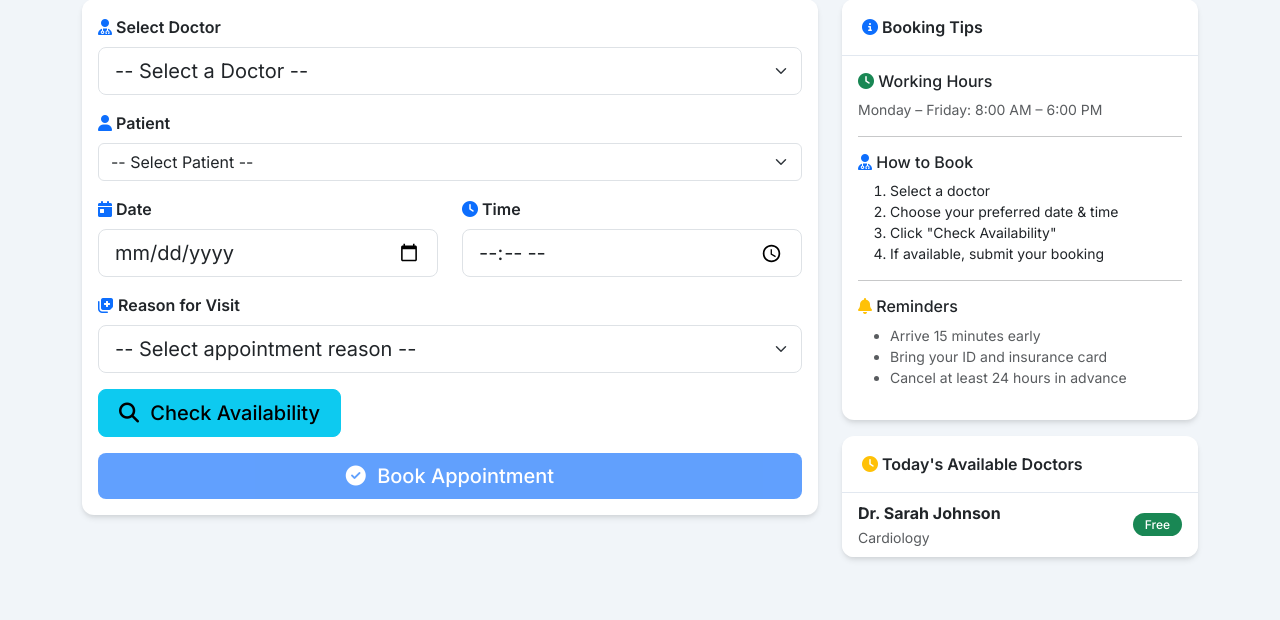
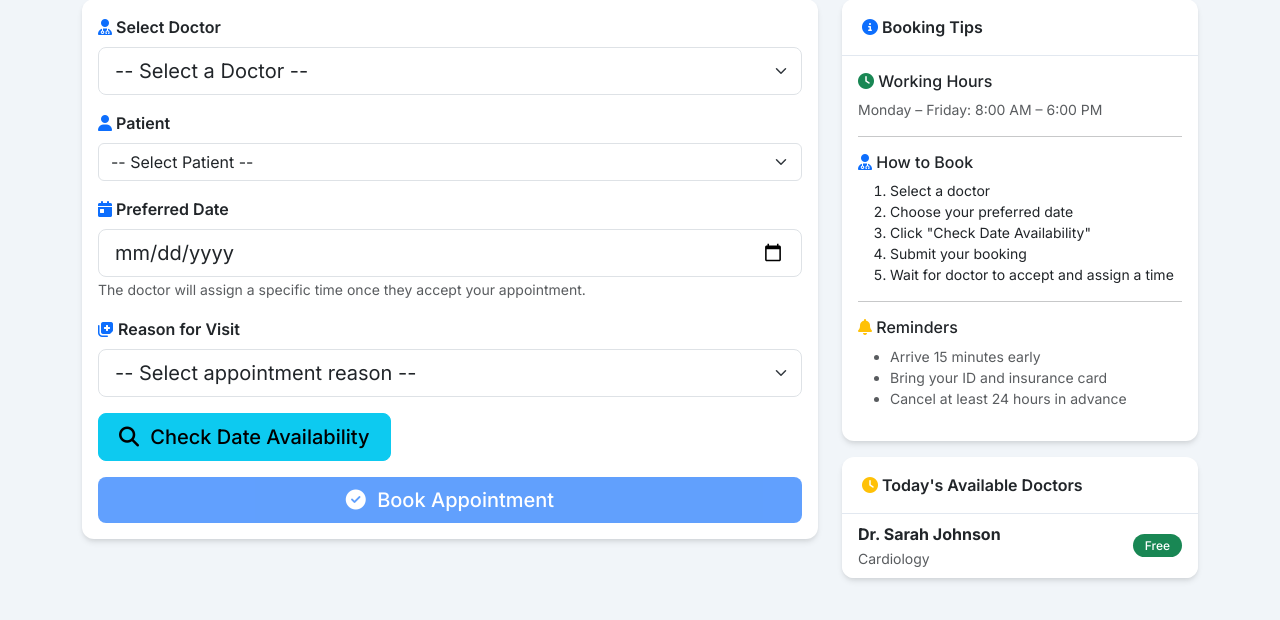
Before and after one commit to cjmaina2-eng/hospital-management-system, a Flask app: page /appointments/new in a window 1280 px wide. Shown: the part 138-758 px from the top of the page. Run offline with Flask 3, Linux system fonts and the light colour scheme; a user stored in the database is signed in; data comes from the database, SQL or seed files in the repository; parts of the project's set-up code (start-up, migrations or seed data) failed here and were passed over.

Commit message:
feat: Automate appointment time assignment - patients book date only, doctors assign time on acceptance

```diff
--- a/app/models/appointment.py
+++ b/app/models/appointment.py
@@ -7,7 +7,9 @@ class Appointment(db.Model):
     id = db.Column(db.Integer, primary_key=True)
     patient_id = db.Column(db.Integer, db.ForeignKey('patients.id'), nullable=False)
     doctor_id = db.Column(db.Integer, db.ForeignKey('doctors.id'), nullable=False)
-    appointment_date = db.Column(db.DateTime, nullable=False)
+    appointment_date = db.Column(db.DateTime, nullable=True)  # Set only after doctor accepts and assigns time
+    appointment_date_requested = db.Column(db.Date, nullable=False)  # Date requested by patient (without time)
+    appointment_time = db.Column(db.String(5), nullable=True)  # Time assigned by doctor (HH:MM format)
     reason = db.Column(db.Text, nullable=False)
     status = db.Column(db.String(20), default='Pending')  # Pending, Accepted, Rejected, Completed, Cancelled
     created_at = db.Column(db.DateTime, default=datetime.utcnow)
--- a/app/routes/appointment.py
+++ b/app/routes/appointment.py
@@ -85,11 +85,10 @@ def new():
     if request.method == 'POST':
         doctor_id = request.form.get('doctor_id')
         appointment_date = request.form.get('appointment_date')
-        appointment_time = request.form.get('appointment_time')
         reason = request.form.get('reason')
         other_reason = request.form.get('other_reason')
 
-        if not all([doctor_id, appointment_date, appointment_time, reason]):
+        if not all([doctor_id, appointment_date, reason]):
             flash('All fields are required.', 'danger')
             return redirect(url_for('appointment.new'))
 
@@ -99,11 +98,11 @@ def new():
                 return redirect(url_for('appointment.new'))
             reason = other_reason.strip()
 
-        # Combine date and time
+        # Parse appointment date
         try:
-            dt = datetime.strptime(f"{appointment_date} {appointment_time}", '%Y-%m-%d %H:%M')
+            appt_date = datetime.strptime(appointment_date, '%Y-%m-%d').date()
         except ValueError:
-            flash('Invalid date or time format.', 'danger')
+            flash('Invalid date format.', 'danger')
             return redirect(url_for('appointment.new'))
 
         # If admin/receptionist, they must select a patient
@@ -117,33 +116,21 @@ def new():
                 flash('Patient not found.', 'danger')
                 return redirect(url_for('appointment.new'))
 
-        # Check doctor exists and is free
+        # Check doctor exists
         doctor = Doctor.query.get(doctor_id)
         if not doctor:
             flash('Doctor not found.', 'danger')
             return redirect(url_for('appointment.new'))
 
-        if doctor.status != 'free':
-            flash(f'Dr. {doctor.user.first_name} {doctor.user.last_name} is not available at the moment (status: {doctor.status}).', 'danger')
-            return redirect(url_for('appointment.new'))
-
-        # Check for conflicting appointments
-        conflict = Appointment.query.filter(
-            Appointment.doctor_id == doctor_id,
-            Appointment.appointment_date == dt,
-            Appointment.status.in_(['Pending', 'Accepted', 'Scheduled'])
-        ).first()
-        if conflict:
-            flash('This time slot is already booked. Please choose another.', 'danger')
-            return redirect(url_for('appointment.new'))
-
-        # Create appointment with PENDING status
+        # Create appointment with PENDING status (time to be assigned by doctor)
         appt = Appointment(
             patient_id=patient.id,
             doctor_id=doctor.id,
-            appointment_date=dt,
+            appointment_date_requested=appt_date,
+            appointment_date=None,  # Will be set when doctor accepts and assigns time
+            appointment_time=None,   # Will be set when doctor accepts and assigns time
             reason=reason,
-            status='Pending'  # <-- Doctor must accept/reject
+            status='Pending'  # <-- Doctor must accept/reject and assign time
         )
         db.session.add(appt)
         db.session.commit()
@@ -158,73 +145,52 @@ def new():
         patients = Patient.query.all()
 
     today = datetime.now().strftime('%Y-%m-%d')
-    now_time = datetime.now().strftime('%H:%M')
     return render_template('appointment/new.html',
                            doctors=doctors,
                            patients=patients,
                            patient=patient,
-                           today=today,
-                           now_time=now_time)
+                           today=today)
 
 @bp.route('/check_availability', methods=['GET'])
 @login_required
 def check_availability():
-    """JSON endpoint to check if a doctor is available."""
+    """JSON endpoint to check if a doctor is available on a date."""
     doctor_id = request.args.get('doctor_id')
     date = request.args.get('date')
-    time = request.args.get('time')
 
-    if not all([doctor_id, date, time]):
+    if not all([doctor_id, date]):
         return jsonify({'available': False, 'message': 'Missing parameters'}), 400
 
     try:
-        dt = datetime.strptime(f"{date} {time}", '%Y-%m-%d %H:%M')
+        appt_date = datetime.strptime(date, '%Y-%m-%d').date()
     except ValueError:
-        return jsonify({'available': False, 'message': 'Invalid date/time format'}), 400
+        return jsonify({'available': False, 'message': 'Invalid date format'}), 400
 
     doctor = Doctor.query.get(doctor_id)
     if not doctor:
         return jsonify({'available': False, 'message': 'Doctor not found'}), 404
 
-    # Check status
-    if doctor.status != 'free':
-        status_map = {
-            'in_session': 'currently in a consultation',
-            'on_leave': 'on leave',
-            'lunch_break': 'on lunch break',
-            'in_surgery': 'in surgery'
-        }
-        reason = status_map.get(doctor.status, 'unavailable')
+    # Check if date is today or in the past
+    today = datetime.now().date()
+    if appt_date < today:
         return jsonify({
             'available': False,
-            'message': f'Dr. {doctor.user.first_name} {doctor.user.last_name} is {reason}.'
+            'message': 'Cannot book appointments in the past.'
         })
 
-    # Check conflicting appointments (including pending ones)
+    # Check conflicting appointments for this date (only those with assigned times)
     existing = Appointment.query.filter(
         Appointment.doctor_id == doctor_id,
-        Appointment.appointment_date == dt,
-        Appointment.status.in_(['Pending', 'Accepted', 'Scheduled'])
-    ).first()
-    if existing:
-        return jsonify({
-            'available': False,
-            'message': f'Dr. {doctor.user.first_name} {doctor.user.last_name} is already booked at this time.'
-        })
-
-    # Working hours
-    hour = dt.hour
-    if hour < 8 or hour >= 18:
-        return jsonify({
-            'available': False,
-            'message': 'Please select a time between 8:00 AM and 6:00 PM.'
-        })
+        Appointment.appointment_date_requested == appt_date,
+        Appointment.status.in_(['Pending', 'Accepted'])
+    ).count()
 
     return jsonify({
         'available': True,
-        'message': f'Dr. {doctor.user.first_name} {doctor.user.last_name} is available!',
+        'message': f'Dr. {doctor.user.first_name} {doctor.user.last_name} is available on this date!',
         'doctor_name': f"Dr. {doctor.user.first_name} {doctor.user.last_name}",
-        'specialization': doctor.specialization
+        'specialization': doctor.specialization,
+        'pending_count': existing
     })
 
 @bp.route('/<int:id>')
@@ -250,10 +216,10 @@ def view(id):
 
     return render_template('appointment/view.html', appointment=appointment)
 
-@bp.route('/<int:id>/accept', methods=['POST'])
+@bp.route('/<int:id>/accept', methods=['GET', 'POST'])
 @login_required
 def accept(id):
-    """Doctor accepts a pending appointment."""
+    """Doctor accepts a pending appointment and assigns a time."""
     appointment = Appointment.query.get_or_404(id)
 
     # Only the assigned doctor can accept
@@ -266,10 +232,48 @@ def accept(id):
         flash('This appointment is no longer pending.', 'warning')
         return redirect(url_for('dashboard.index'))
 
+    # GET: Show form to select time
+    if request.method == 'GET':
+        return render_template('appointment/accept.html', appointment=appointment)
+
+    # POST: Process time selection
+    appointment_time = request.form.get('appointment_time')
+
+    if not appointment_time:
+        flash('Please select a time.', 'danger')
+        return render_template('appointment/accept.html', appointment=appointment)
+
+    try:
+        # Combine date and time
+        dt = datetime.strptime(f"{appointment.appointment_date_requested} {appointment_time}", '%Y-%m-%d %H:%M')
+    except ValueError:
+        flash('Invalid time format.', 'danger')
+        return render_template('appointment/accept.html', appointment=appointment)
+
+    # Validate working hours
+    hour = dt.hour
+    if hour < 8 or hour >= 18:
+        flash('Please select a time between 8:00 AM and 6:00 PM.', 'danger')
+        return render_template('appointment/accept.html', appointment=appointment)
+
+    # Check for conflicting appointments at this time
+    conflict = Appointment.query.filter(
+        Appointment.doctor_id == appointment.doctor_id,
+        Appointment.appointment_date == dt,
+        Appointment.status.in_(['Accepted']),
+        Appointment.id != appointment.id
+    ).first()
+    if conflict:
+        flash('This time slot conflicts with another appointment. Please choose another time.', 'danger')
+        return render_template('appointment/accept.html', appointment=appointment)
+
+    # Accept and assign time
+    appointment.appointment_date = dt
+    appointment.appointment_time = appointment_time
     appointment.status = 'Accepted'
     db.session.commit()
     queue_appointment_email(appointment, 'Accepted')
-    flash('Appointment accepted. The patient has been notified by email.', 'success')
+    flash('Appointment accepted and time assigned. The patient has been notified by email.', 'success')
     return redirect(request.referrer or url_for('dashboard.index'))
 
 @bp.route('/<int:id>/reject', methods=['POST'])
--- a/app/templates/appointment/new.html
+++ b/app/templates/appointment/new.html
@@ -57,25 +57,15 @@
                     </div>
                     {% endif %}
 
-                    <div class="row">
                     <!-- Date Picker -->
-                        <div class="col-md-6 mb-3">
+                    <div class="mb-3">
                         <label for="appointment_date" class="form-label fw-semibold">
-                                <i class="fas fa-calendar-day text-primary"></i> Date
+                            <i class="fas fa-calendar-day text-primary"></i> Preferred Date
                         </label>
                         <input type="date" class="form-control form-control-lg"
                                id="appointment_date" name="appointment_date"
                                min="{{ today }}" required>
-                        </div>
-                        <!-- Time Picker -->
-                        <div class="col-md-6 mb-3">
-                            <label for="appointment_time" class="form-label fw-semibold">
-                                <i class="fas fa-clock text-primary"></i> Time
-                            </label>
-                            <input type="time" class="form-control form-control-lg"
-                                   id="appointment_time" name="appointment_time"
-                                   min="08:00" max="18:00" step="1800" required>
-                        </div>
+                        <small class="text-muted">The doctor will assign a specific time once they accept your appointment.</small>
                     </div>
 
                     <!-- Reason -->
@@ -108,7 +98,7 @@
                     <!-- Availability Check Button -->
                     <div class="mb-3">
                         <button type="button" class="btn btn-info btn-lg" id="checkAvailabilityBtn">
-                            <i class="fas fa-search"></i> Check Availability
+                            <i class="fas fa-search"></i> Check Date Availability
                         </button>
                         <div id="availabilityResult" class="mt-3"></div>
                     </div>
@@ -135,9 +125,10 @@
                 <h6><i class="fas fa-user-md text-primary"></i> How to Book</h6>
                 <ol class="small">
                     <li>Select a doctor</li>
-                    <li>Choose your preferred date & time</li>
-                    <li>Click "Check Availability"</li>
-                    <li>If available, submit your booking</li>
+                    <li>Choose your preferred date</li>
+                    <li>Click "Check Date Availability"</li>
+                    <li>Submit your booking</li>
+                    <li>Wait for doctor to accept and assign a time</li>
                 </ol>
                 <hr>
                 <h6><i class="fas fa-bell text-warning"></i> Reminders</h6>
@@ -225,14 +216,13 @@
     document.getElementById('checkAvailabilityBtn').addEventListener('click', function() {
         const doctorId = document.getElementById('doctor_id').value;
         const date = document.getElementById('appointment_date').value;
-        const time = document.getElementById('appointment_time').value;
         const resultDiv = document.getElementById('availabilityResult');
 
-        if (!doctorId || !date || !time) {
+        if (!doctorId || !date) {
             resultDiv.innerHTML = `
                 <div class="alert alert-warning">
                     <i class="fas fa-exclamation-triangle"></i>
-                    Please select a doctor, date, and time first.
+                    Please select a doctor and date first.
                 </div>
             `;
             return;
@@ -241,20 +231,21 @@
         // Show loading state
         resultDiv.innerHTML = `
             <div class="alert alert-info">
-                <i class="fas fa-spinner fa-spin"></i> Checking availability...
+                <i class="fas fa-spinner fa-spin"></i> Checking date availability...
             </div>
         `;
 
         // Make AJAX request
-        fetch(`/appointments/check_availability?doctor_id=${doctorId}&date=${date}&time=${time}`)
+        fetch(`/appointments/check_availability?doctor_id=${doctorId}&date=${date}`)
             .then(response => response.json())
             .then(data => {
                 if (data.available) {
                     resultDiv.innerHTML = `
                         <div class="alert alert-success">
                             <i class="fas fa-check-circle"></i>
-                            <strong>${data.doctor_name}</strong> is available at <strong>${time}</strong> on <strong>${date}</strong>!
+                            <strong>${data.doctor_name}</strong> is available on <strong>${date}</strong>!
                             <br><small class="text-muted">${data.specialization}</small>
+                            <br><em>The doctor will assign a specific time once they accept your appointment.</em>
                         </div>
                     `;
                     document.getElementById('submitBtn').disabled = false;
@@ -263,7 +254,7 @@
                         <div class="alert alert-danger">
                             <i class="fas fa-times-circle"></i>
                             ${data.message}
-                            <br><small>Please choose a different time or doctor.</small>
+                            <br><small>Please choose a different date or doctor.</small>
                         </div>
                     `;
                     document.getElementById('submitBtn').disabled = true;
@@ -285,7 +276,6 @@
         input.addEventListener('change', function() {
             const doctorId = document.getElementById('doctor_id').value;
             const date = document.getElementById('appointment_date').value;
-            const time = document.getElementById('appointment_time').value;
             const reason = document.getElementById('reason').value;
 
             // Only enable if all fields are filled AND availability was checked
```
Also changed, not shown: app/templates/appointment/accept.html (added, +72 -0 lines), app/templates/appointment/view.html (+51 -15 lines), migrate_appointments.py (added, +55 -0 lines). Lines whose indentation alone changed are shown as unchanged.
